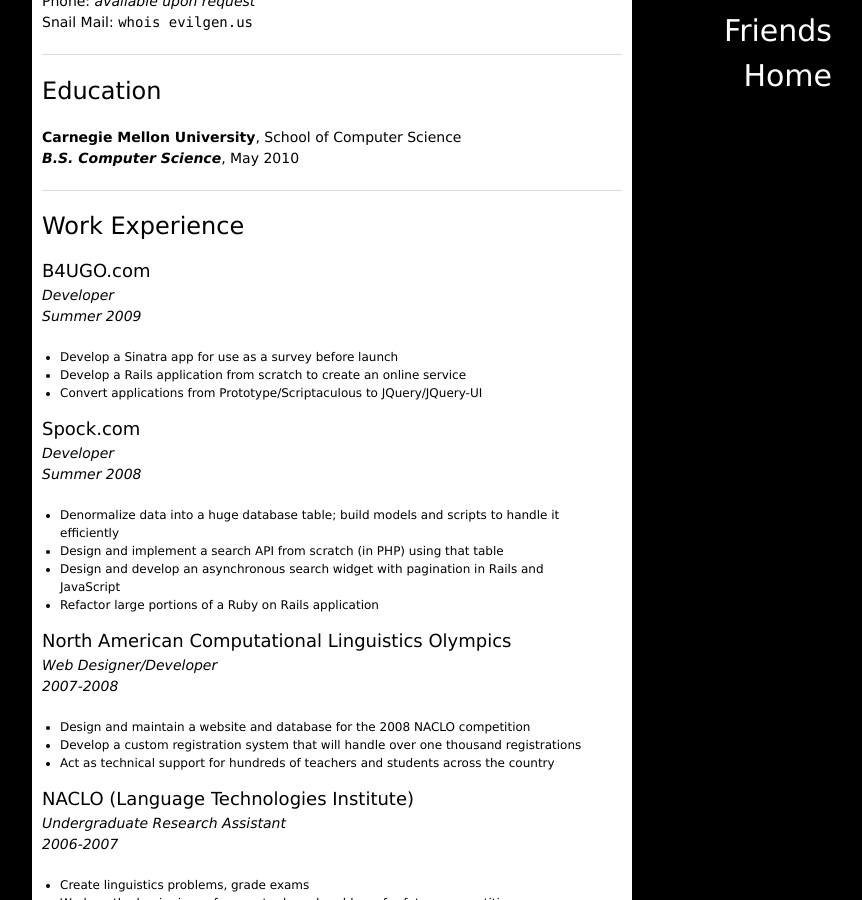
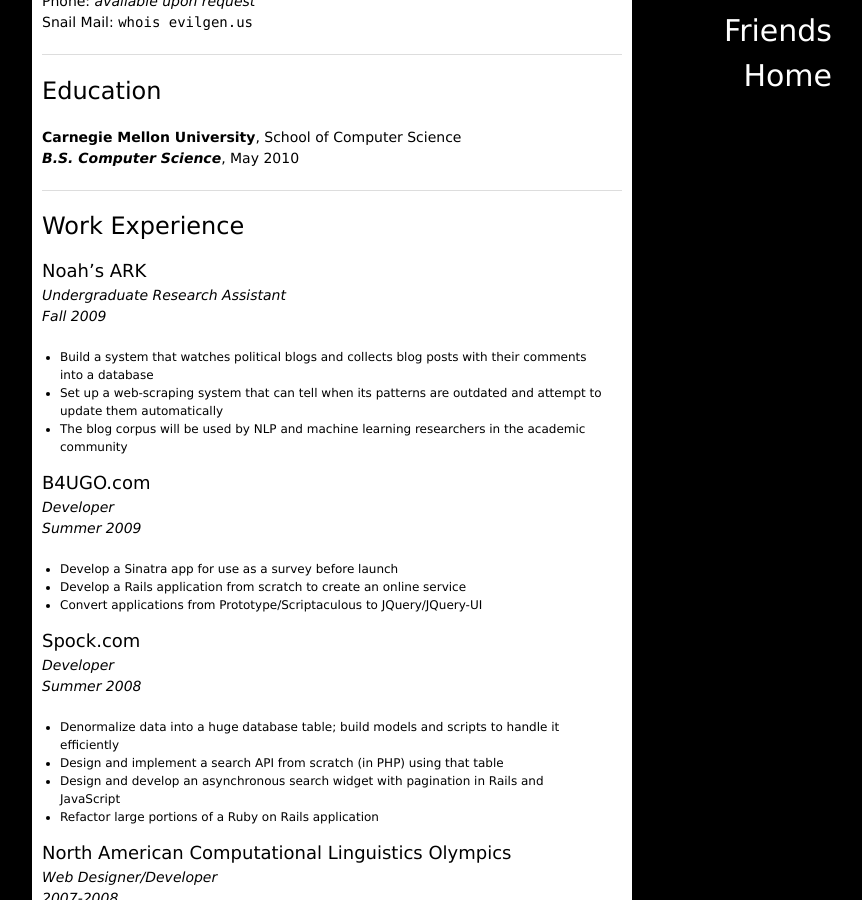
Before and after one commit to catgofire/catgofire.github.com, a Jekyll site: the page built from resume.md, in a window 1280 px wide and 900 px high, scrolled down 312 px. Shown: the whole window, without its empty margins (133-995 px from the left). Built offline with Jekyll 4.4.1, drawn with Linux system fonts in a browser that asks for light colours; nearby versions of some CDN libraries; Markdown is read by kramdown in place of the engine named in the settings.

Commit message:
add Noah's ARK to Work Experience in Resume

```diff
--- a/resume.md
+++ b/resume.md
@@ -30,6 +30,14 @@
 * * *
 
 ## <a name="work">Work Experience</a>
+
+### Noah's ARK
+_Undergraduate Research Assistant_
+_Fall 2009_
+
+* Build a system that watches political blogs and collects blog posts with their comments into a database
+* Set up a web-scraping system that can tell when its patterns are outdated and attempt to update them automatically
+* The blog corpus will be used by NLP and machine learning researchers in the academic community
 
 ### B4UGO.com
 _Developer_
```
